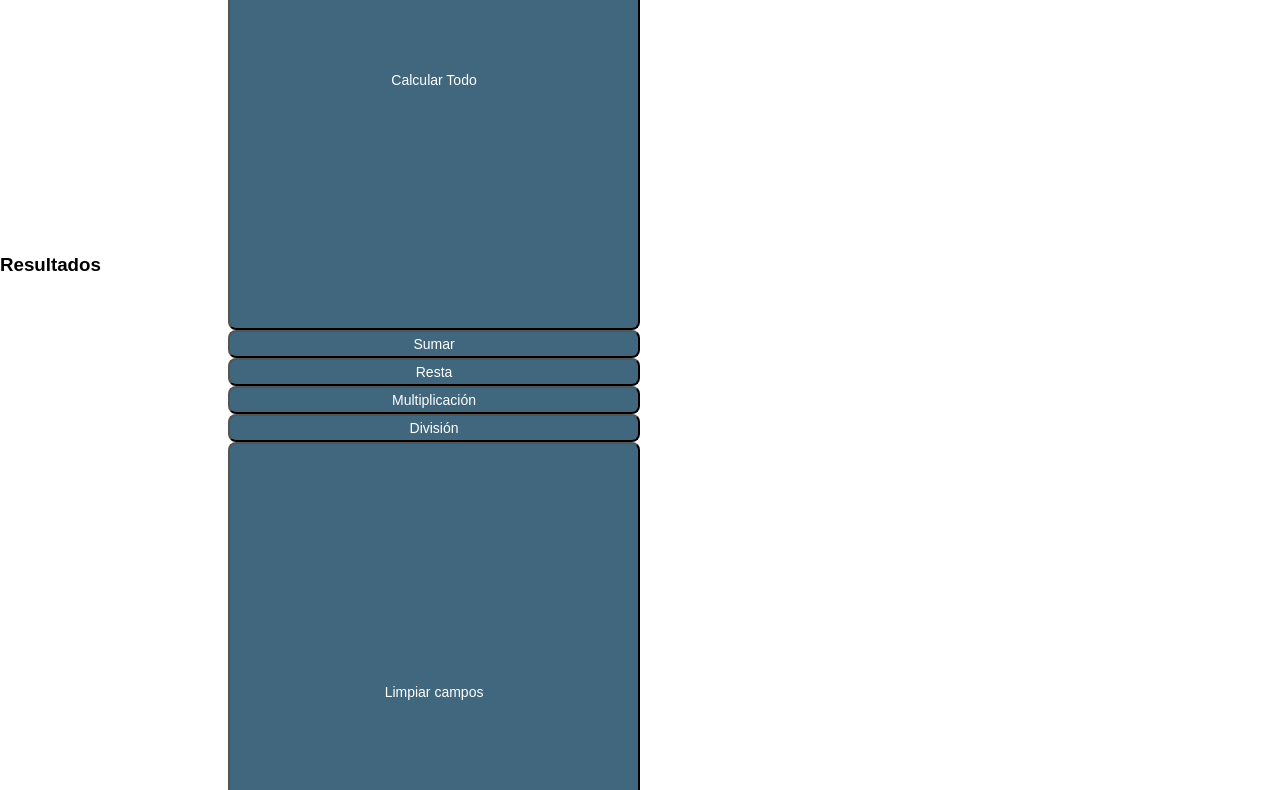
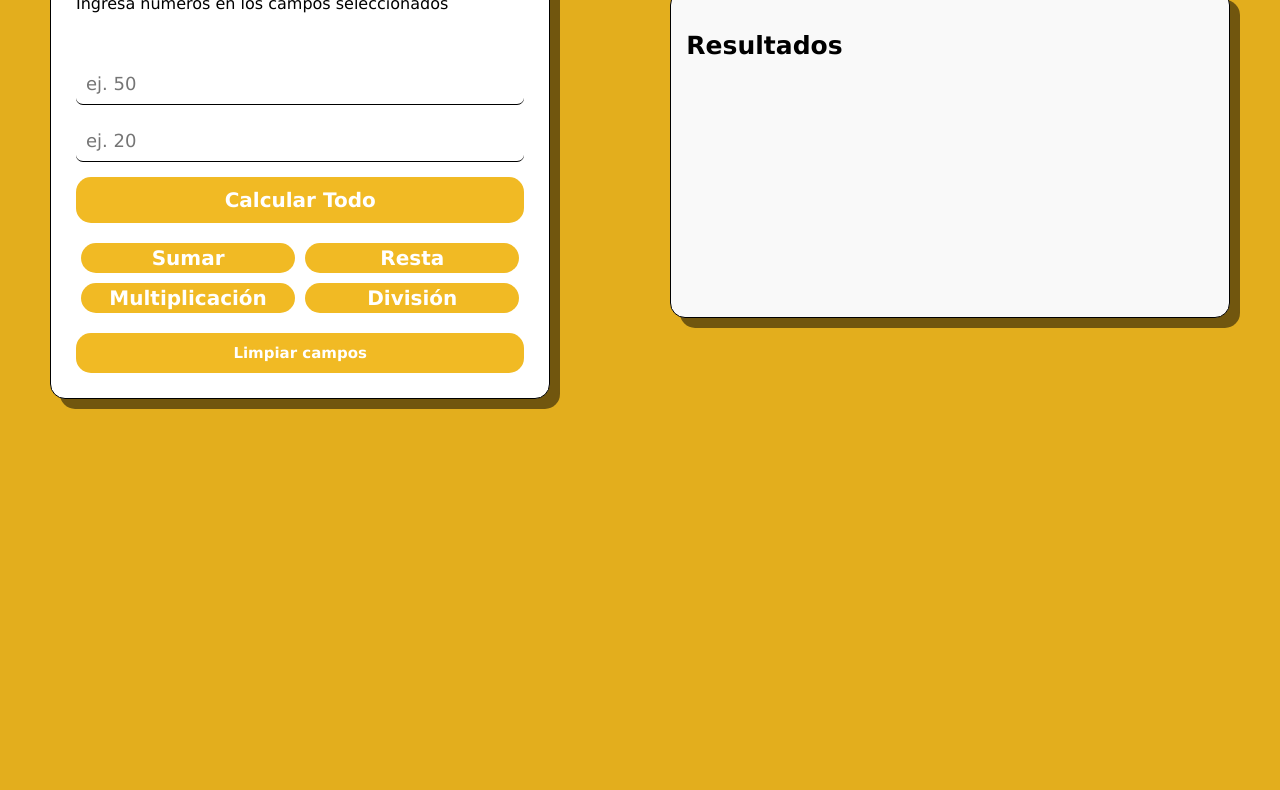
Before and after one commit to Rotakuny/calculadora, a plain HTML site: page index.html in a window 1280 px wide. Shown: the part 246-1036 px from the top of the page. After the commit the page ends 800 px from the top, so only its background shows below. Drawn offline with Linux system fonts and the light colour scheme.

Commit message:
Add files via upload

```diff
--- a/styles.css
+++ b/styles.css
@@ -1,143 +1,139 @@
 *{
     box-sizing: border-box;
-    font-family: sans-serif;
     margin: 0;
-    color: #000;
+    padding: 0;
+    font-family: verdana;
 }
-.ventana{
-    background-color:rgb(0, 0, 48);
-    width: 100vw;
+body{
+    background-color: #e3ae1d;
+}
+.main{
+    width: 100%;
     height: 100vh;
+    background-color: #e3ae1d;
     display: flex;
-    justify-content: center;
+    flex-wrap: wrap;
+    justify-content: space-evenly;
     align-items: center;
+    gap: 20px;
+
 }
 .contenedor{
+    flex-grow: 0;
+    border:  1px solid #000;
     background-color: #fff;
-    width: 70%;
-    color: #000;
-    height: 500px;
+    padding: 25px;
+    border-radius: 15px;
     display: flex;
     flex-direction: column;
+    gap: 30px;
+    box-shadow: 10px 10px rgb(0, 0, 0, 50%);
+    margin: 50px;
+}
+.resultados-contenedor{
+    flex-grow: 1;
+    flex: 1 1 500px;
+    background-color: rgb(249, 249, 249);
+    width: 780px;
+    height: 328px;
     border-radius: 15px;
-    /* flex-wrap: wrap; */
-    /* background-color: #563e09; */
+    padding: 15px;
+    border:  1px solid #000;
+    box-shadow: 10px 10px rgb(0, 0, 0, 50%);
+    margin: 50px;
 
 }
-.ladoIzquierdo{
-    background-color: #40677d;
+.header{
+    margin: 10px 0;
+}
+.header > h2,p{
+    margin: 10px 0;
+}
+.entradas{
     display: flex;
-    justify-content: center;
-    align-items: center;
-    flex-direction: column;
-    padding: 15px;
-    height: 100%;
-    width: 100%;
-    border-radius: 15px 15px 0px 0px;
-    text-align: center;
-}
-@media (min-width:720px) {
-    .contenedor{
-        flex-direction: row;
-        width: 50%;
-    }
-
-    .ladoIzquierdo{
-        width: 40%;
-        border-radius: 15px 0px 0px 15px;
-    }
-
-    .ladoDerecho{
-        width: 60%;
-    }
-}
-.ladoIzquierdo >h2, p{
-    color: #fff;
-}
-.ladoDerecho{
-    background-color: white;
-    width: 100%;
-    height: 100%;
-    display: flex;
-    justify-content: center;
-    align-items: center;
     flex-direction: column;
     gap: 15px;
-    border-radius: 15px;
-    flex: 1 1 60%;
+
 }
-input{
-    width: 80%;
-    padding: 8px;
+.entradas > input, button{
     font-size: 18px;
-    border-radius: 7px;
-    border: none;
-    border-bottom: 1px solid rgb(70, 70, 70);
 }
-input:focus{
-    outline: none;
+.entradas >input{
     border: none;
     border-bottom: 1px solid #000;
+    padding: 10px;
+    border-radius: 7px;
+}
+.btnCalcular{
+    background-color: #f1ba24;
     font-size: 20px;
-    transition: border-bottom 0.2s ease;
-    transition: font-size 0.2s ease-in-out;
+    padding: 11px;
+    color: white;
+    border: none;
+    border-radius: 15px;
+    font-weight: bold;
+
+}
+.btnCalcular:hover{
+    font-size: 21px;
+    cursor:pointer;
+    background-color: #fbcb46;
+    transition: font-size 0.3s ease;
 }
 
-.ladoDerecho>h2{
-    margin: 20px 0px 0px 0px;
-    font-size: 35px;
+.title-resultados{
+    margin-top: 25px;
+    font-size: 25px;
 }
-.salarioP{
-    color: rgb(67, 92, 16);
+.valor{
     font-weight: bold;
-    margin: 5px 0;
+    color: darkgreen;
+    font-size: 18px;
+    margin-bottom: 15px;
 }
-.bonificacionP{
-    color: darkblue;
+.mostrarResultados{
+    width: 100%;
+    height: 80%;
 }
-.descuentoP{
-    color: darkred;
+.btn-contenedor{
+    display: flex;
+    flex-wrap: wrap;
+    gap: 10px;
+    padding: 5px;
 }
-.final{
-    color: #563e09;
+.operacion{
+    background-color: #f1ba24;;
+    flex-grow: 1;
+    flex: 1 1 150px;
+    padding: 3px;
+    color: white;
+    border: none;
+    border-radius: 15px;
+    font-size: 20px;
+    font-weight: bold;
 }
-.mensaje{
-    color: #000;
-    margin: 0;
+.operacion:hover{
+    cursor:pointer;
+    background-color: #fbcb46;
+    transition: background-color 0.3s ease;
 }
-.contResultados{
-    text-align: center;
-    width: 100%;
-    height: auto;
-    margin: 15px 0;
+.btnLimpiar{
+    background-color: #f1ba24;
+    font-size: 15px;
+    padding: 11px;
+    color: white;
+    border: none;
+    border-radius: 15px;
+    font-weight: bold;
 }
-.titulo{
-    font-size: 18px;
-    font-weight: bold;
-    color: #000;
-    margin: 4px 0;
+.btnLimpiar:hover{
+    font-size: 21px;
+    cursor:pointer;
+    background-color: #fbcb46;
+    transition: font-size 0.3s ease;
 }
-.botones{
-    display: flex;
-    height: 100px;
-    background-color: aliceblue;
-    width: 80%;
-    gap: 6px;
-    height: 50px;
+@media (max-width: 1008px) {
+  .valor {
+    font-size: 14px;
+  }
 }
-button{
-    width: 100%;
-    padding: 4px;
-    font-size: 14px;
-    border-radius: 8px;
-    background-color: #40677d;
-    color: white;
-    height: 100%;
-}
-button:hover{
-    width: 110%;
-    background-color: #4e84a2;
-    transition: width 0.2s ease;
-    transition: background-color 0.2s ease;
-    cursor: pointer;
-}
```
